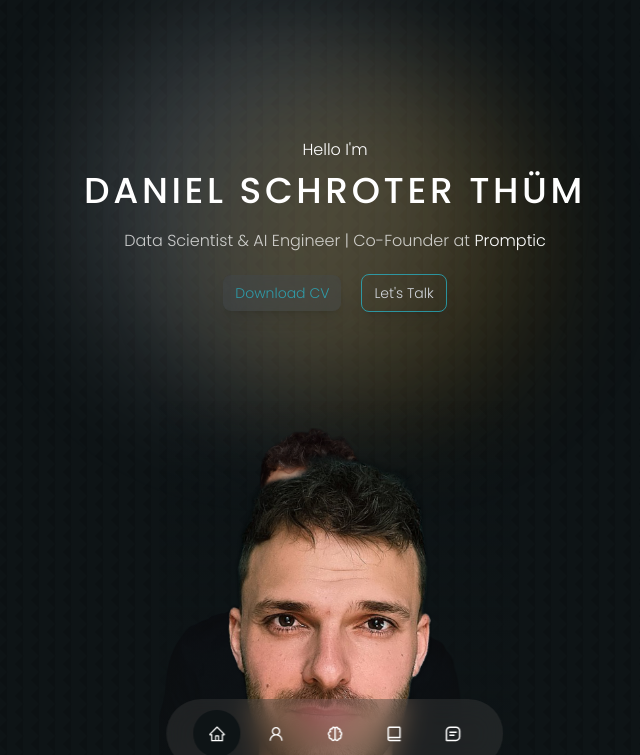
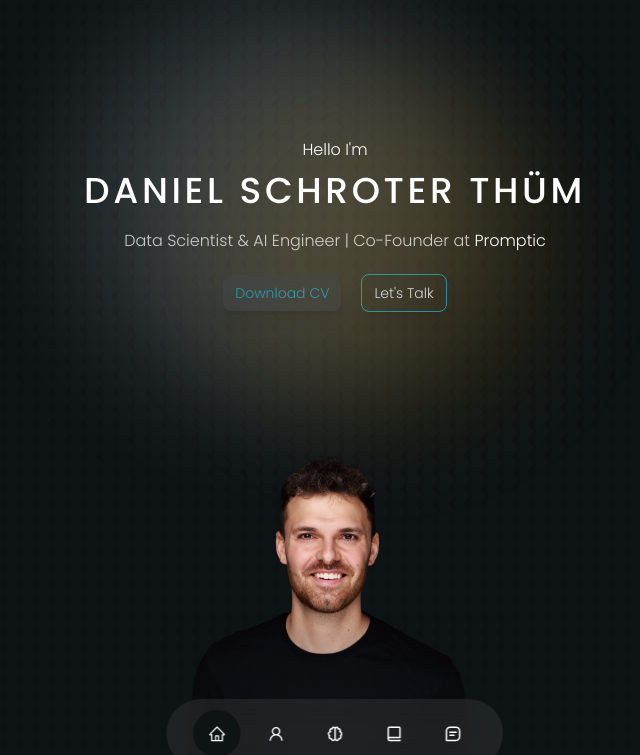
Before and after one commit to danielschroter/react_portfolio, a React (Create React App) app: page / in a window 1280 px wide. Shown: the top 755 px of the page, without its empty margins (305-945 px from the left). Built offline with nearby package versions, Linux system fonts and the light colour scheme.

Commit message:
Update meta tags for SEO and comment out image import in header component

```diff
--- a/public/index.html
+++ b/public/index.html
@@ -13,11 +13,11 @@
     />
     <meta
       property="og:description"
-      content="My personal portfolio page | Summarizing my most relevant projects in Data Science & Machine Learning."
+      content="Portfolio of Daniel Schroter Thüm | Hub for my most relevant projects in Data Science & Machine Learning."
     />
     <meta
       name="description"
-      content="My personal portfolio page | Summarizing my most relevant projects in Data Science & Machine Learning."
+      content="Portfolio of Daniel Schroter Thüm | Hub formy most relevant projects in Data Science & Machine Learning."
     />
     <meta
       name="keywords"
--- a/src/components/header/Header.jsx
+++ b/src/components/header/Header.jsx
@@ -1,11 +1,11 @@
 import React from "react";
 import CTA from "./CTA";
 import "./header.css";
-import ME from "../../assets/me-5.png";
+import ME from "../../assets/daniel-schroter-thuem.png";
 
 const Header = () => {
   return (
-    <div>
+    <header>
       <div className="container header__container">
         <h5 className="p-2">Hello I'm</h5>
         <h1 className=" pb-4 text-4xl md:text-4xl tracking-widest  ">
@@ -20,12 +20,7 @@ const Header = () => {
           <div>{/* <HeaderSocials /> */}</div>
 
           <div className="me">
-            {/* <div className="me-img"></div> */}
-            <img
-              className="me-img"
-              src={ME}
-              alt="A portrait of Daniel Schroter Thüm"
-            />
+            <img src={ME} alt="A portrait of Daniel Schroter Thüm" />
           </div>
           <div className="scroll__down-div">
             {/* <a href="#contact" className="scroll__down">
@@ -34,7 +29,7 @@ const Header = () => {
           </div>
         </div>
       </div>
-    </div>
+    </header>
   );
 };
 
--- a/src/components/header/header.css
+++ b/src/components/header/header.css
@@ -47,38 +47,30 @@ header {
 
 /* ========= ME =========== */
 .me {
-  background:
-  /* radial-gradient(
-      350px circle at 100px 150px,
-      rgba(0, 0, 0, 0.506),
-      transparent 30%
-    ), */
-     /* radial-gradient(
-      300px circle at 120px 200px,
-      transparent 30%,
-      rgba(16, 16, 16, 0.92)
-    ), */ linear-gradient(
-      transparent 5%,
-      var(--color-bg)
-    ),
-    url(../../assets/me-bewerbung.png);
-  /* mix-blend-mode: lighten; */
-  /* background-blend-mode: multiply; */
-  background-size: contain;
-  background-repeat: no-repeat;
-  min-height: 30rem;
-  min-width: 20rem;
-
-  max-width: 22rem;
-  max-height: 30rem;
+  width: 22rem;
+  height: 30rem;
+  position: relative;
   margin-top: 4rem;
   margin-left: auto;
-  margin-bottom: 0;
   margin-right: auto;
-  /* border: 0.5px solid; */
-  overflow: hidden;
+}
+
+.me::after {
+  content: "";
+  position: absolute;
+  bottom: 0;
+  left: 0;
+  width: 100%;
+  height: 50%;
+  background: linear-gradient(transparent, var(--color-bg));
+  pointer-events: none;
+}
+
+.me img {
+  width: 100%;
+  height: 100%;
+  object-fit: contain;
   padding: 2rem 0 0 0;
-  /* position: relative; */
 }
 
 /* ========= Scroll Down =========== */
@@ -114,6 +106,7 @@ header {
 
   .me {
     max-width: 19rem;
+    height: auto;
   }
 }
 
@@ -126,6 +119,7 @@ header {
 
   .me {
     max-width: 14rem;
+    height: auto;
     /*left: calc(50% - 7rem);*/
     /*bottom: 4rem;*/
     padding-top: 1.5rem;
```
Also changed, not shown: src/assets/daniel-schroter-thuem.png (renamed from src/assets/me-bewerbung.png).
